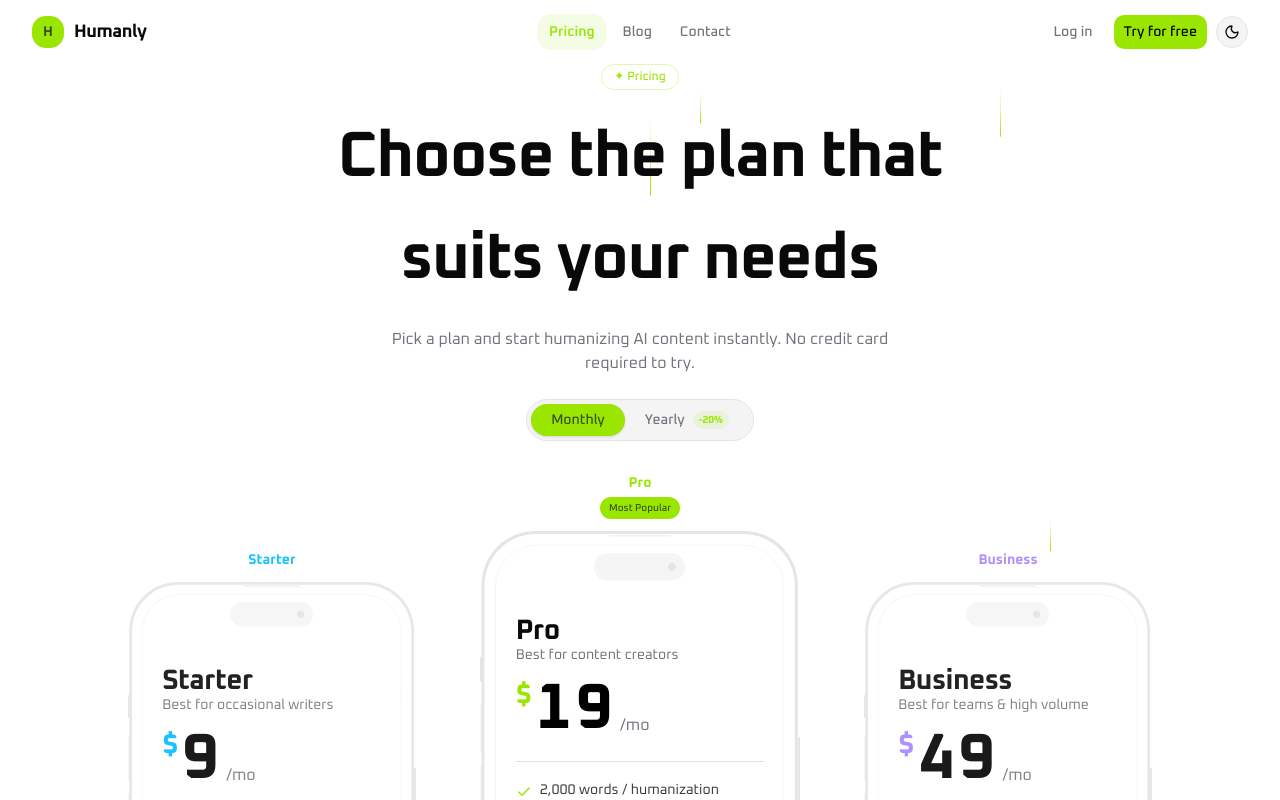
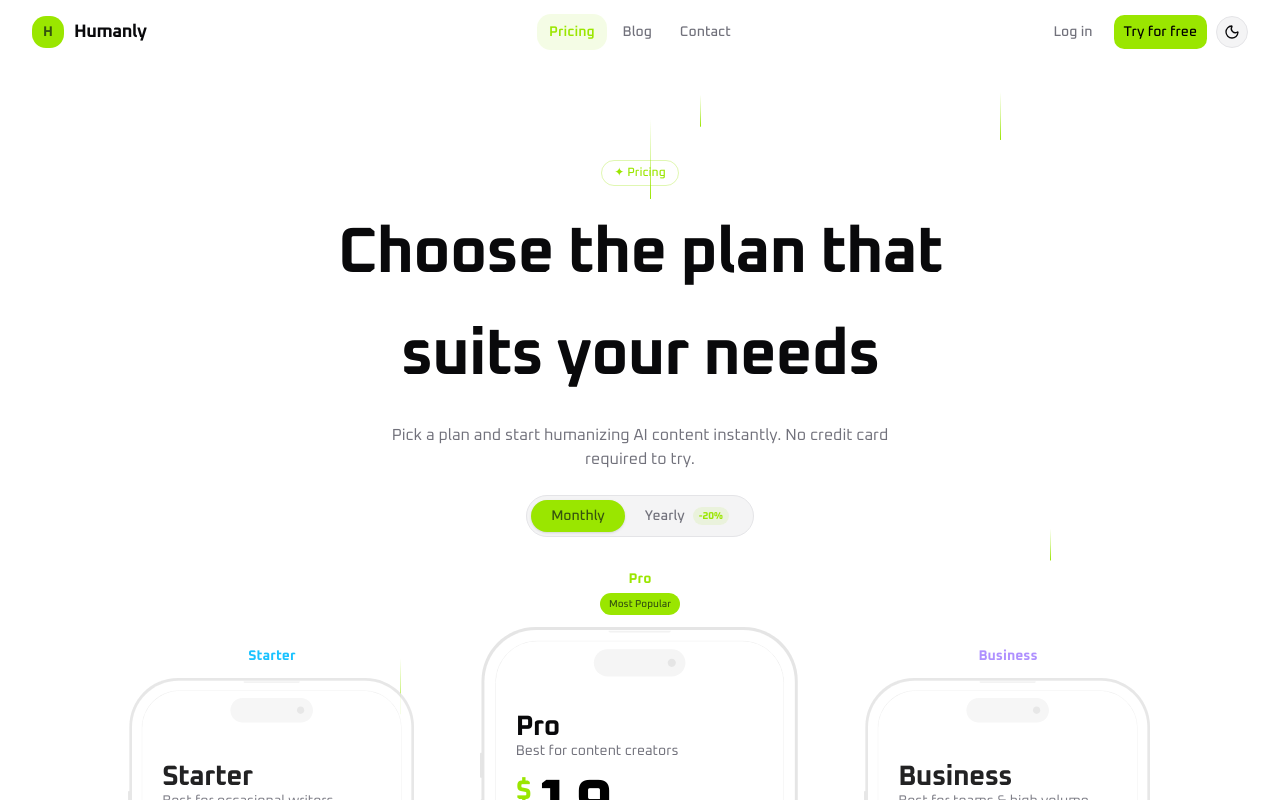
Before and after one commit to awnish04/Humanly, a Next.js app: page /pricing in a window 1280 px wide. Shown: the top 800 px of the page. Built offline with nearby package versions, Linux system fonts and the light colour scheme.

Commit message:
Pricing Card Made

```diff
--- a/src/app/pricing/page.tsx
+++ b/src/app/pricing/page.tsx
@@ -131,7 +131,7 @@
   const [billing, setBilling] = useState<"monthly" | "yearly">("monthly");
 
   return (
-    <main className="section pt-28">
+    <main className=" pt-40">
       <div className="container-page flex flex-col gap-16">
         {/* Header */}
         <BlurFade delay={0} duration={0.5} inView>
```
